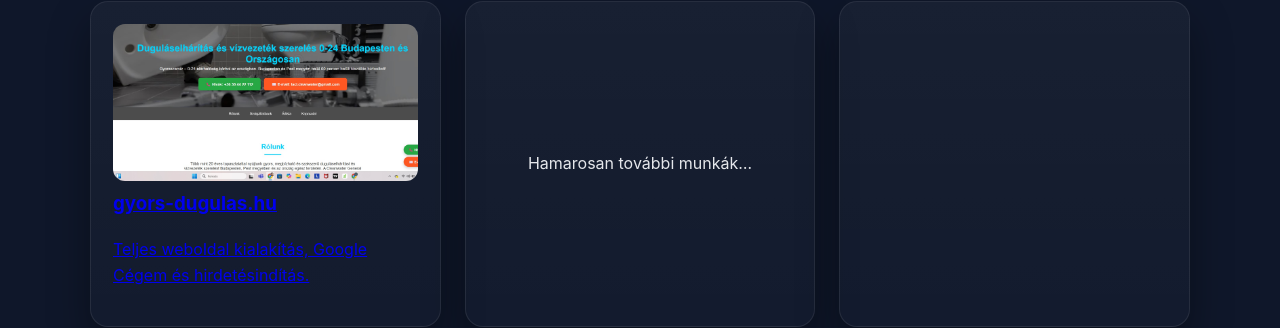
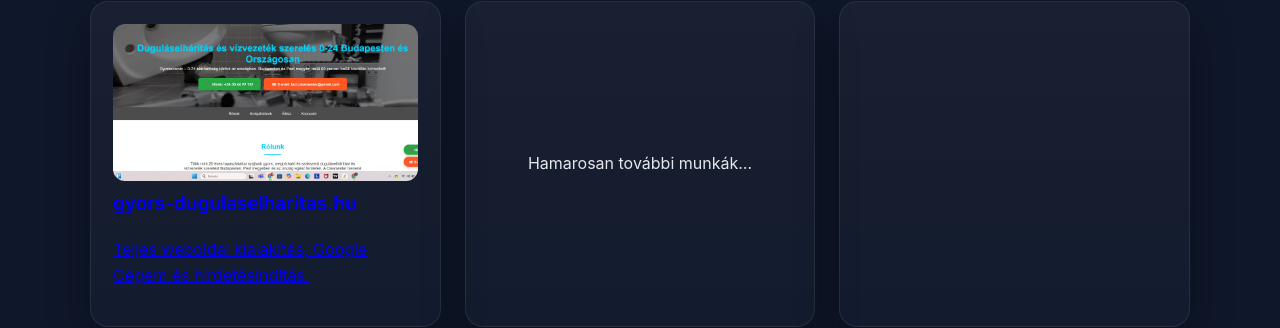
Before and after one commit to szerelokommando/bemutatkoz-s, a plain HTML site: page index.html in a window 1280 px wide. Shown: the part 3274-3602 px from the top of the page. Drawn offline with Linux system fonts and the light colour scheme.

Commit message:
Update index.html

```diff
--- a/index.html
+++ b/index.html
@@ -267,7 +267,7 @@
       <div class="grid refs">
         <a class="card ref reveal" href="https://gyors-dugulas.hu" target="_blank" rel="noopener">
           <img src="reference-gd.jpg" alt="gyors-dugulas.hu képernyőkép" loading="lazy" />
-          <h3>gyors-dugulas.hu</h3>
+          <h3>gyors-dugulaselharitas.hu</h3>
           <p>Teljes weboldal kialakítás, Google Cégem és hirdetésindítás.</p>
         </a>
         <div class="card ref reveal" style="display:flex;align-items:center;justify-content:center;min-height:180px">
```
